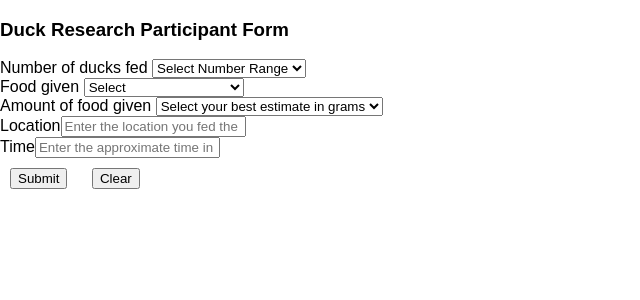
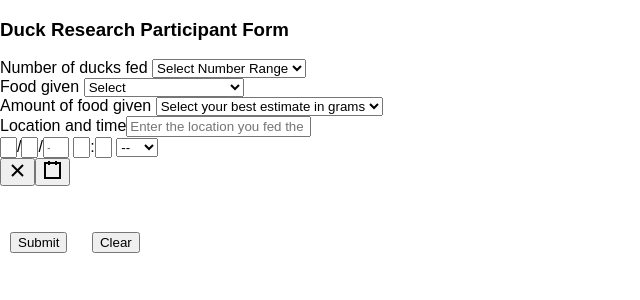
Before and after one commit to kolsenmaier/react-webform-hello-world, a React (Create React App) app: page / in a window 1280 px wide. Shown: the top 300 px of the page, without its empty margins (0-640 px from the left). Built offline with nearby package versions, Linux system fonts and the light colour scheme; the HTML template or start-up script is replaced by a standard one.

Commit message:
Date-time picker working

```diff
--- a/src/containers/FormContainer.jsx
+++ b/src/containers/FormContainer.jsx
@@ -20,7 +20,7 @@ function validate(numberOfDucks, food, specificFood, foodType, specificFoodType,
     specificFoodType: currentFoodTypeOptions != null && foodType == valueRequiringSpecifics && specificFoodType.length === 0,
     amountOfFood: amountOfFood.length === 0,
     location: location.length === 0,
-    time: time.length === 0
+    time: time != null
   };
 }
 
@@ -32,7 +32,7 @@ class FormContainer extends Component {
       // Current form entry info
       feedingEventInfo: {
         location: '',
-        time: '',
+        time: null,
         numberOfDucks: '',
         food: '',
         specificFood: '',
@@ -86,7 +86,6 @@ class FormContainer extends Component {
    * Handle datetime picker
    */
   handleDate(e) {
-    //let value = e.target.value;
     this.setState( prevState => ({ feedingEventInfo :
         {...prevState.feedingEventInfo, time: e}
     }), () => console.log(this.state.feedingEventInfo));
@@ -323,7 +322,7 @@ class FormContainer extends Component {
             handleChange = {this.handleFoodAmount}
           /> {/* Food amount Selection */}
 
-          <Input inputType={'text'} title={'Location'}
+          <Input inputType={'text'} title={'Location and time'}
             name={'location'}
             value = {this.state.feedingEventInfo.location}
             placeholder = {'Enter the location you fed the ducks'}
@@ -332,20 +331,13 @@ class FormContainer extends Component {
             handleChange = {this.handleInput}
           />
 
-          {/*<DateTimePicker*/}
-            {/*name={"time"}*/}
-            {/*value={this.state.feedingEventInfo.time}*/}
-            {/*onChange={this.handleDate}*/}
-          {/*/><br/>*/}
-
-          <Input inputType={'text'} title={'Time'}
-            name={'time'}
-            value = {this.state.feedingEventInfo.time}
-            placeholder = {'Enter the approximate time in 24h e.g. 11:00, 14:30'}
+          <DateTimePicker
+            name={"time"}
+            value={this.state.feedingEventInfo.time}
             style={errors.time && this.state.touched.time ? error : null}
             onBlur={this.handleBlur('time')}
-            handleChange = {this.handleInput}
-          />
+            onChange={this.handleDate}
+          /><br/><br/>
 
           <Button
             action = {this.handleFormSubmit}
@@ -372,8 +364,7 @@ const buttonStyle = {
 };
 
 const error = {
-  border: '2px solid red',
-  background: 'yellow'
+  border: '3px solid salmon'
 };
 
 export default FormContainer;
```
